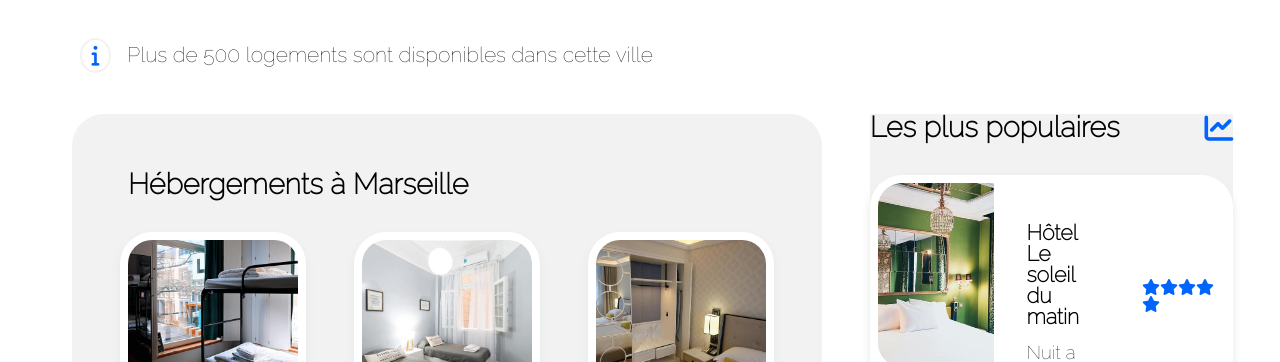
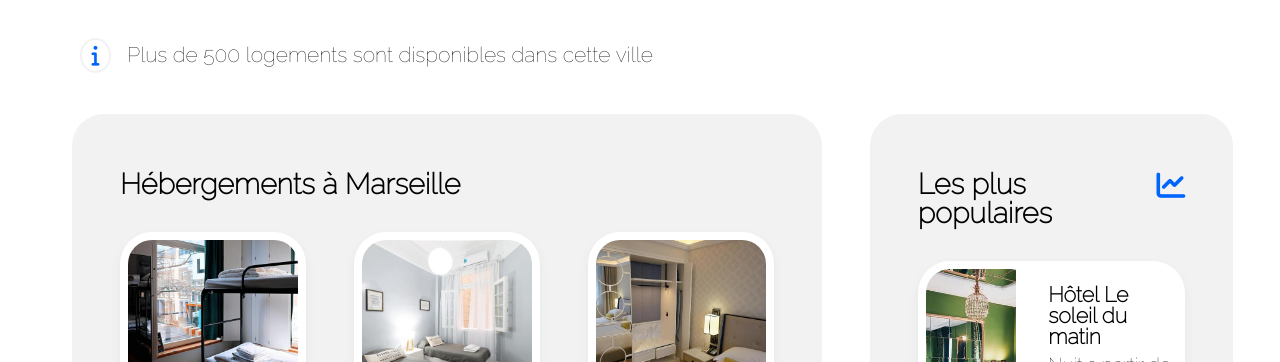
Before and after one commit to S-Moreira06/MOREIRAStephane_2_10102020, a website: page public/index.html in a window 1280 px wide. Shown: the part 438-800 px from the top of the page. Drawn offline with Linux system fonts and the light colour scheme; files whose address does not match are found by name; a web font is replaced by a local one.

Commit message:
refactor (popular) : desktop

```diff
--- a/sass/layout/_lodging.scss
+++ b/sass/layout/_lodging.scss
@@ -59,10 +59,16 @@
         grid-column-gap: 3rem;
         grid-row-gap: 2rem;
         h2 {
-            margin: 0.6rem 0 0 0.5rem;
+            margin: 0.6rem 0 0 0;
         }
+        a{
+            .first-star {
+                margin-bottom: 0;
+            }
+        }
+
         &__show {
-            margin: 1rem 0 0 0.5rem;
+            margin: 1rem 0 1.5rem 0.4rem;
         }
     }
 }
--- a/sass/layout/_popular.scss
+++ b/sass/layout/_popular.scss
@@ -55,6 +55,26 @@ aside {
     }
     @include desktop-breakpoint {
         margin: 0;
-        padding: 0;
+        padding: 3rem;
+        border-radius: $radius-primary;
+        grid-row-gap: 2rem;
+        h2 {
+            margin: 0.6rem 0 0 0;
+        }
+        a {
+            grid-template: 1fr auto / 7fr  10fr;
+            grid-template-areas:
+                "img txt"
+                "img score";
+            .aside--text {
+                align-self: start;
+                h3 {
+                    padding-bottom: 0.5rem;
+                }
+            }
+            .aside--score {
+                justify-self: start;
+            }
+        }
     }
 }
```
Also changed, not shown: public/css/style.css, 1 other file.
